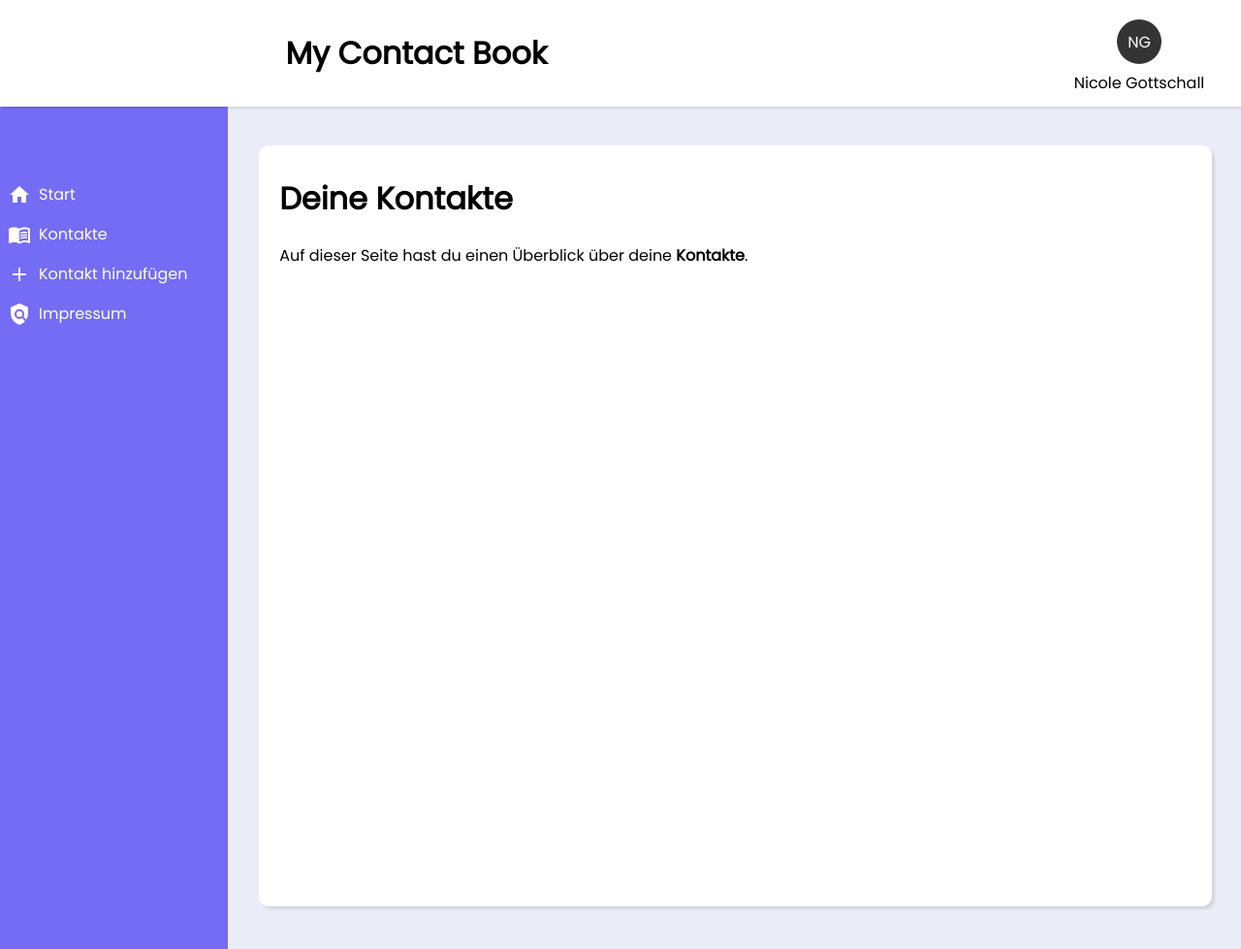
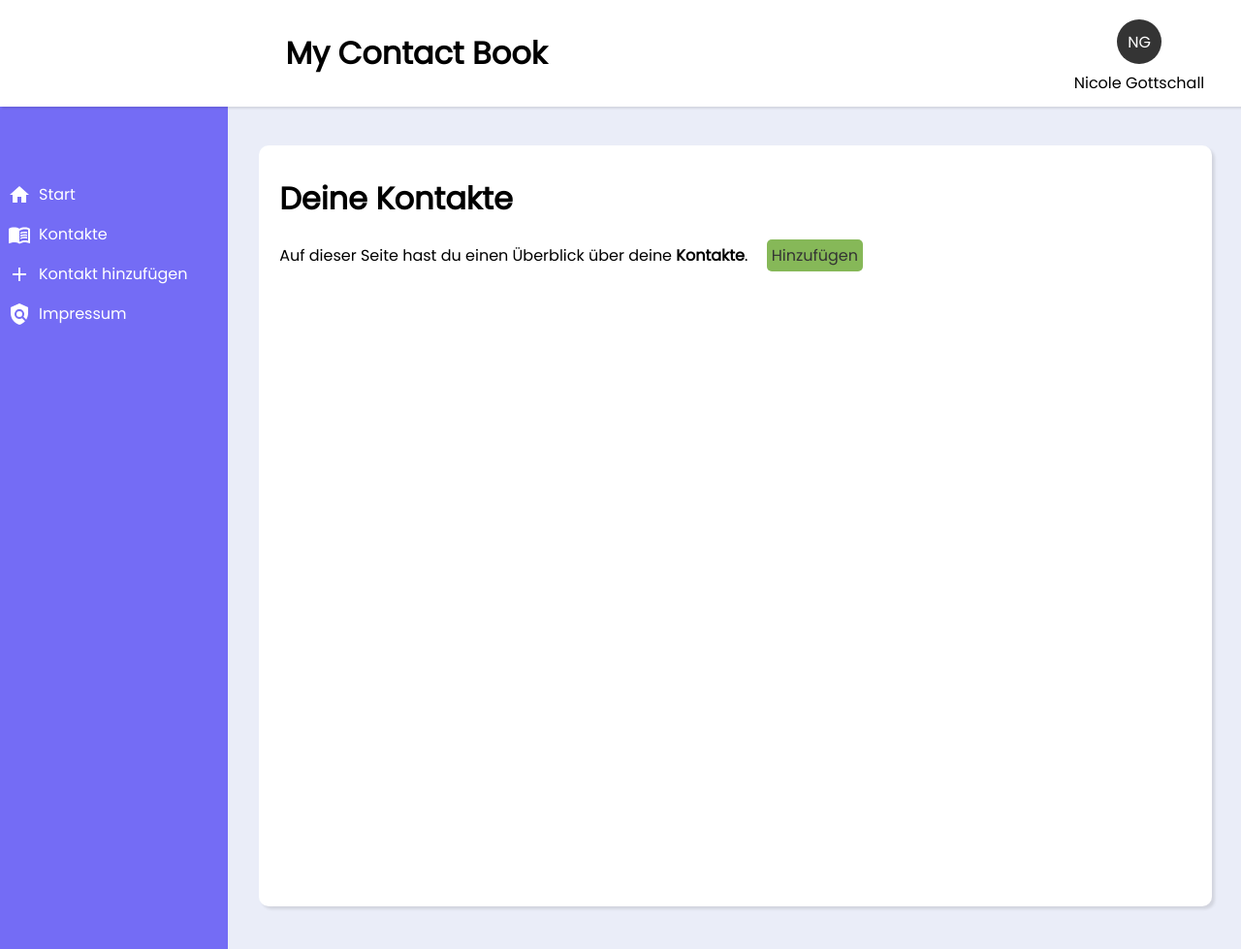
Before and after one commit to creatornicole/php-contact-book, a PHP site: page /index.php?page=contacts in a window 1280 px wide. Shown: the top 979 px of the page at 97% size. Run offline with PHP 8.4, Linux system fonts and the light colour scheme.

Commit message:
added add button on ?page=contacts
add button links to ?page=addContact

```diff
--- a/index.php
+++ b/index.php
@@ -158,6 +158,19 @@
             background-color: rgba(255, 70, 70, 0.6);
         }
 
+        .add-btn {
+            background-color: rgba(134, 184, 88, 1.0);
+            color: #343434;
+            text-decoration: none;
+            border-radius: 5px;
+            padding: 5px;
+            margin-left: 15px;
+        }
+
+        .add-btn:hover {
+            background-color: rgba(134, 184, 88, 0.6);
+        }
+
         /* Delete Call Out */
         .delete-call-out {
             color: red;
@@ -267,7 +280,8 @@
                 //show and display page content according to ?page
                 if($_GET['page'] == 'contacts') {
                     echo "
-                        <p>Auf dieser Seite hast du einen Überblick über deine <b>Kontakte</b>.</p>
+                        <p>Auf dieser Seite hast du einen Überblick über deine <b>Kontakte</b>. <a class='add-btn' href='?page=addContact'>Hinzufügen</a></p>
+
                     ";
 
                     foreach($contacts as $index=>$row) {
```
